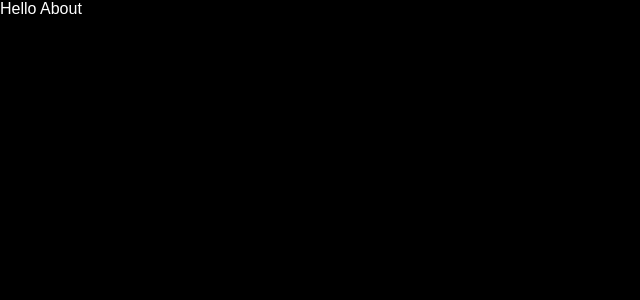
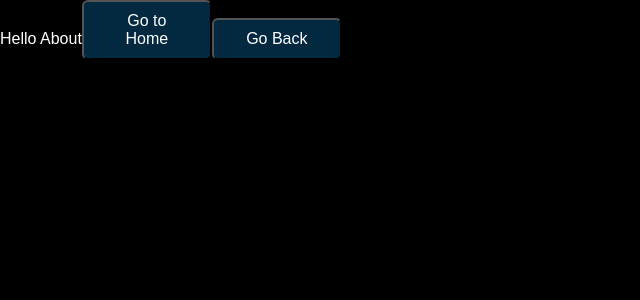
Before and after one commit to JagtapKajal/React_PracticeProject-, a React (Vite) app: page /about in a window 1280 px wide. Shown: the top 300 px of the page, without its empty margins (0-640 px from the left). Built offline with nearby package versions, Linux system fonts and the light colour scheme.

Commit message:
Use Hooks in my project

```diff
--- a/src/Pages/About.jsx
+++ b/src/Pages/About.jsx
@@ -1,9 +1,20 @@
 import React from 'react'
+import { useNavigate } from 'react-router-dom'
 
 const About = () => {
+  const navigate = useNavigate()
+
+  const goToHome = ()=> {
+    navigate('/');
+  }
+  const goBack = () => {
+    navigate(-1)
+  }
   return (
     <div>
       Hello About
+      <button onClick={goToHome}>Go to Home</button>
+      <button onClick={goBack}>Go Back</button>
     </div>
   )
 }
```
